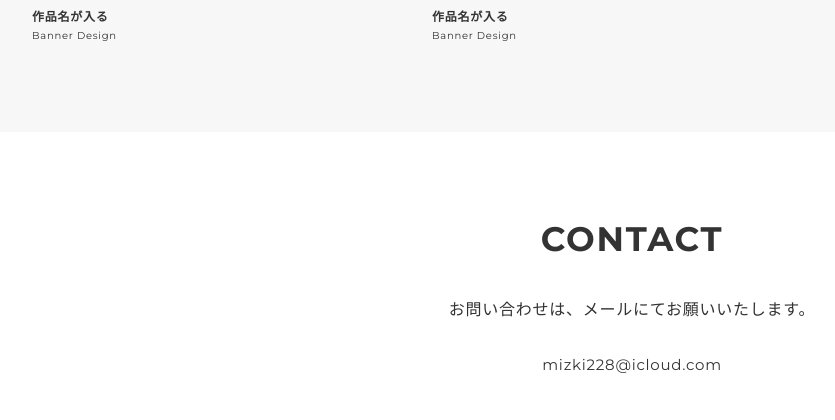
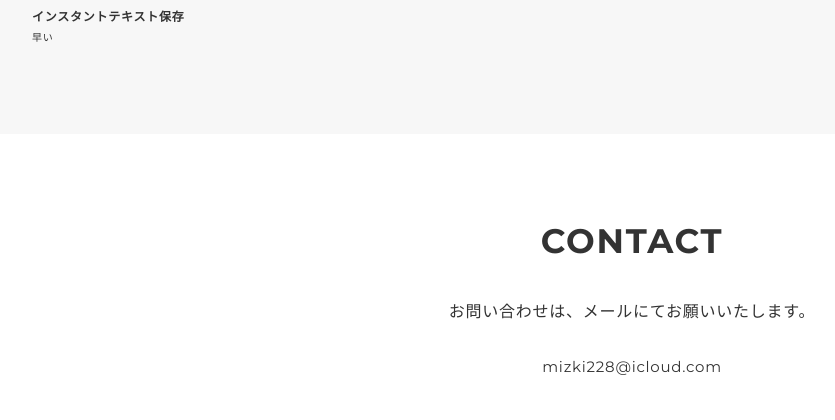
Before and after one commit to mizki15/legendary-pancake, a Flask app: page / in a window 1280 px wide. Shown: the part 1575-1995 px from the top of the page, without its empty margins (8-843 px from the left). Run offline with Flask 3, Linux system fonts and the light colour scheme.

Commit message:
Update index.html

```diff
--- a/templates/index.html
+++ b/templates/index.html
@@ -57,30 +57,25 @@
         <div class="container">
           <h2 class="title">WORKS</h2>
           <div class="works-list">
-            <a class="works-item" href="https://nkjserver15.cloudfree.jp/project_naiso/?id=static/%E9%AA%A8%E7%B5%84%E3%81%BF.glb">
-              <div class="works-img"><img src="img/blender-3d.png" alt="" /></div>
-              <p class="works-name">骨組み</p>
-              <p class="works-info">創作展内装</p>
+            <a class="works-item" href="https://legendary-pancake-eus9.onrender.com/work_optimization">
+              <div class="works-img"><img src="https://blogger.googleusercontent.com/img/b/R29vZ2xl/AVvXsEgbBbt71YAW-O-64X4vfSaHjU6fGqvqU9mIJKQd_5zBOCN3kSP0um96TmvNsAWyiXG7NAPKoySBJoqPbKijnyluKR-8qhQgC7M1ipkF2i5f6BUCroArZ-nSd7GydlaVYIzmPKXBzmY1DRU/s400/dentaku_syoumen_small.png" alt="" /></div>
+              <p class="works-name">業務効率化ツール</p>
+              <p class="works-info">csvを出力</p>
             </a>
-            <a class="works-item" href="works-template.html">
-              <div class="works-img"><img src="img/blender-3d.png" alt="" /></div>
-              <p class="works-name">作品名が入る</p>
-              <p class="works-info">Design / Coding(Responsive) / WordPress</p>
+            <a class="works-item" href="https://legendary-pancake-eus9.onrender.com/rocket_orbit">
+              <div class="works-img"><img src="https://em-content.zobj.net/source/microsoft-teams/364/rocket_1f680.png" alt="" /></div>
+              <p class="works-name">月面着陸🚀</p>
+              <p class="works-info">PC版</p>
             </a>
-            <a class="works-item" href="works-template.html">
-              <div class="works-img"><img src="img/blender-3d.png" alt="" /></div>
-              <p class="works-name">作品名が入る</p>
-              <p class="works-info">Design</p>
+            <a class="works-item" href="https://legendary-pancake-eus9.onrender.com/rocket_mobile_orbit">
+              <div class="works-img"><img src="https://em-content.zobj.net/source/microsoft-teams/364/rocket_1f680.png" alt="" /></div>
+              <p class="works-name">月面着陸🚀</p>
+              <p class="works-info">スマホ版</p>
             </a>
-            <a class="works-item" href="works-template.html">
-              <div class="works-img"><img src="img/blender-3d.png" alt="" /></div>
-              <p class="works-name">作品名が入る</p>
-              <p class="works-info">Banner Design</p>
-            </a>
-            <a class="works-item" href="works-template.html">
-              <div class="works-img"><img src="img/blender-3d.png" alt="" /></div>
-              <p class="works-name">作品名が入る</p>
-              <p class="works-info">Banner Design</p>
+            <a class="works-item" href="https://legendary-pancake-eus9.onrender.com/txtstore">
+              <div class="works-img"><img src="https://thumb.ac-illust.com/08/081edf135a843503d5cf31957f950375_t.jpeg" alt="" /></div>
+              <p class="works-name">インスタントテキスト保存</p>
+              <p class="works-info">早い</p>
             </a>
           </div>
         </div>
```
